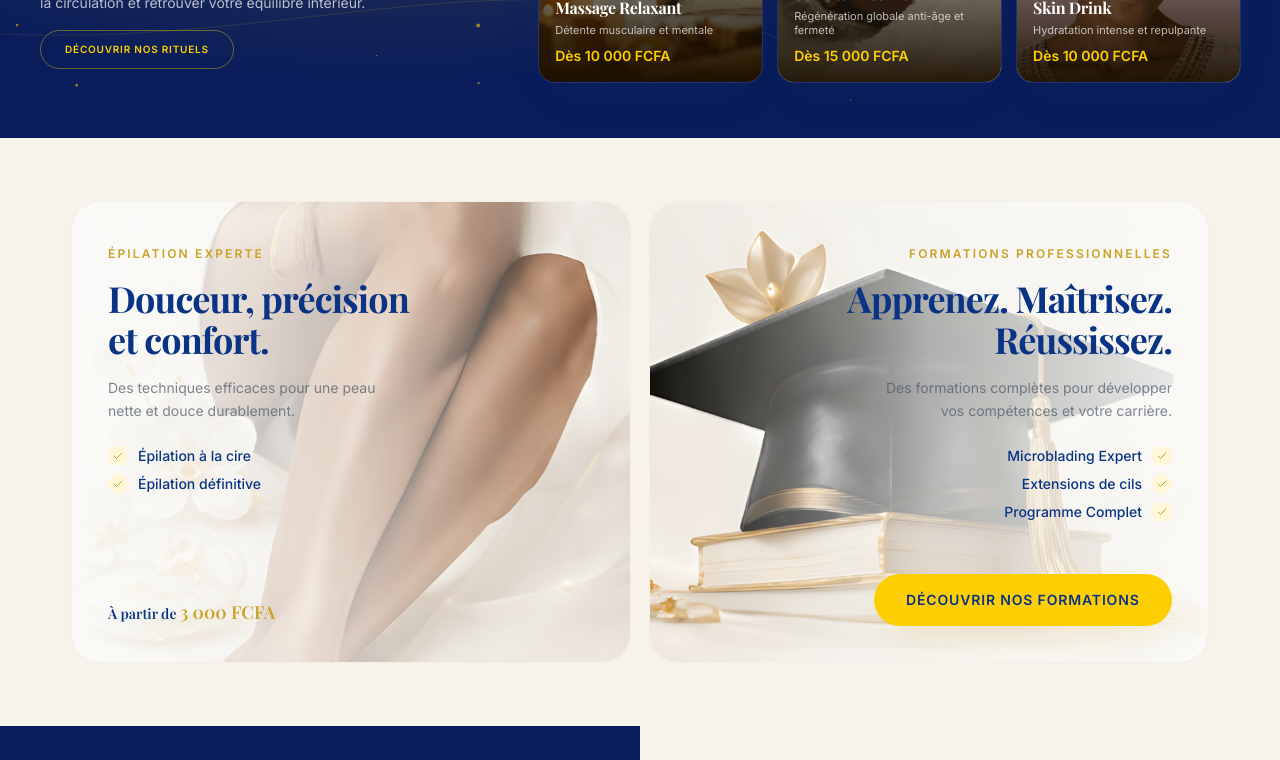
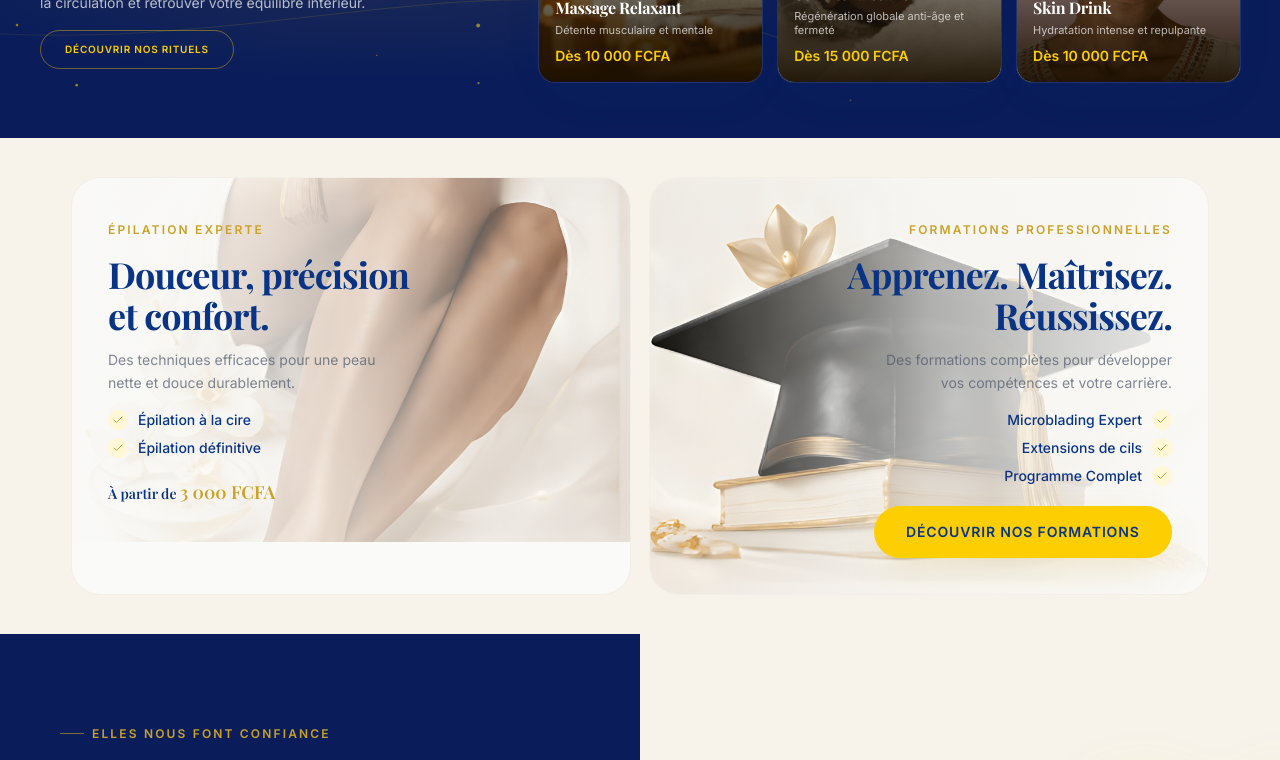
Before and after one commit to kenryalonzo/com.cythia.dev, a Next.js app: page /prestation in a window 1280 px wide. Shown: the part 2400-3160 px from the top of the page. Built offline with nearby package versions, Linux system fonts and the light colour scheme.

Commit message:
fix(EpilationFormations): adjust padding and height for improved layout consistency

```diff
--- a/components/EpilationFormations.tsx
+++ b/components/EpilationFormations.tsx
@@ -25,7 +25,7 @@ export function EpilationFormations() {
 		<Reveal
 			as="section"
 			variant="scroll"
-			className="bg-cream px-4 py-10 md:px-8 md:py-16"
+			className="bg-cream px-4 py-6 md:px-8 md:py-10"
 		>
 			<div className="container-luxe grid grid-cols-1 gap-5 lg:grid-cols-2">
 				{/* ── Épilation ── */}
@@ -36,7 +36,7 @@ export function EpilationFormations() {
 					transition={{ duration: 0.7, ease }}
 					className="relative overflow-hidden rounded-3xl bg-ivory ring-1 ring-slate-line/20"
 				>
-					<div className="relative flex min-h-[420px] flex-col justify-between p-7 sm:min-h-[460px] sm:p-9">
+					<div className="relative flex min-h-[320px] flex-col justify-between p-7 sm:min-h-[360px] sm:p-9">
 						{/* Image background */}
 						<div className="absolute inset-0 z-0">
 							<Image
@@ -60,14 +60,14 @@ export function EpilationFormations() {
 								<br />
 								et confort.
 							</h2>
-							<p className="mt-4 text-sm leading-relaxed text-slate-ink/70">
+							<p className="mt-3 text-sm leading-relaxed text-slate-ink/70">
 								Des techniques efficaces pour une peau
 								<br />
 								nette et douce durablement.
 							</p>
 
-							<ul className="mt-6 space-y-2">
-								{epilationFeatures.map((f) => (
+						<ul className="mt-4 space-y-2">
+							{epilationFeatures.map((f) => (
 									<li
 										key={f}
 										className="flex items-center gap-2.5 text-sm font-medium text-royal"
@@ -82,7 +82,7 @@ export function EpilationFormations() {
 						</div>
 
 						{/* Prix */}
-						<div className="relative z-10 mt-8">
+						<div className="relative z-10 mt-5">
 							<p className="font-display text-sm font-semibold text-royal">
 								À partir de{" "}
 								<span className="text-lg text-gold-deep">3 000 FCFA</span>
@@ -99,7 +99,7 @@ export function EpilationFormations() {
 					transition={{ duration: 0.7, ease, delay: 0.1 }}
 					className="relative overflow-hidden rounded-3xl bg-ivory ring-1 ring-slate-line/20"
 				>
-					<div className="relative flex min-h-[420px] flex-col justify-between p-7 sm:min-h-[460px] sm:p-9">
+					<div className="relative flex min-h-[320px] flex-col justify-between p-7 sm:min-h-[360px] sm:p-9">
 						{/* Image background */}
 						<div className="absolute inset-0 z-0">
 							<Image
@@ -123,14 +123,14 @@ export function EpilationFormations() {
 								<br />
 								Réussissez.
 							</h2>
-							<p className="mt-4 text-sm leading-relaxed text-slate-ink/70">
+							<p className="mt-3 text-sm leading-relaxed text-slate-ink/70">
 								Des formations complètes pour développer
 								<br />
 								vos compétences et votre carrière.
 							</p>
 
-							<ul className="mt-6 space-y-2">
-								{formationFeatures.map((f) => (
+						<ul className="mt-4 space-y-2">
+							{formationFeatures.map((f) => (
 									<li
 										key={f}
 										className="flex items-center justify-end gap-2.5 text-sm font-medium text-royal"
@@ -145,7 +145,7 @@ export function EpilationFormations() {
 						</div>
 
 						{/* CTA */}
-						<div className="relative z-10 mt-8 ml-auto sm:ml-auto">
+						<div className="relative z-10 mt-5 ml-auto sm:ml-auto">
 							<Button
 								href={waLink("formations")}
 								external
```
